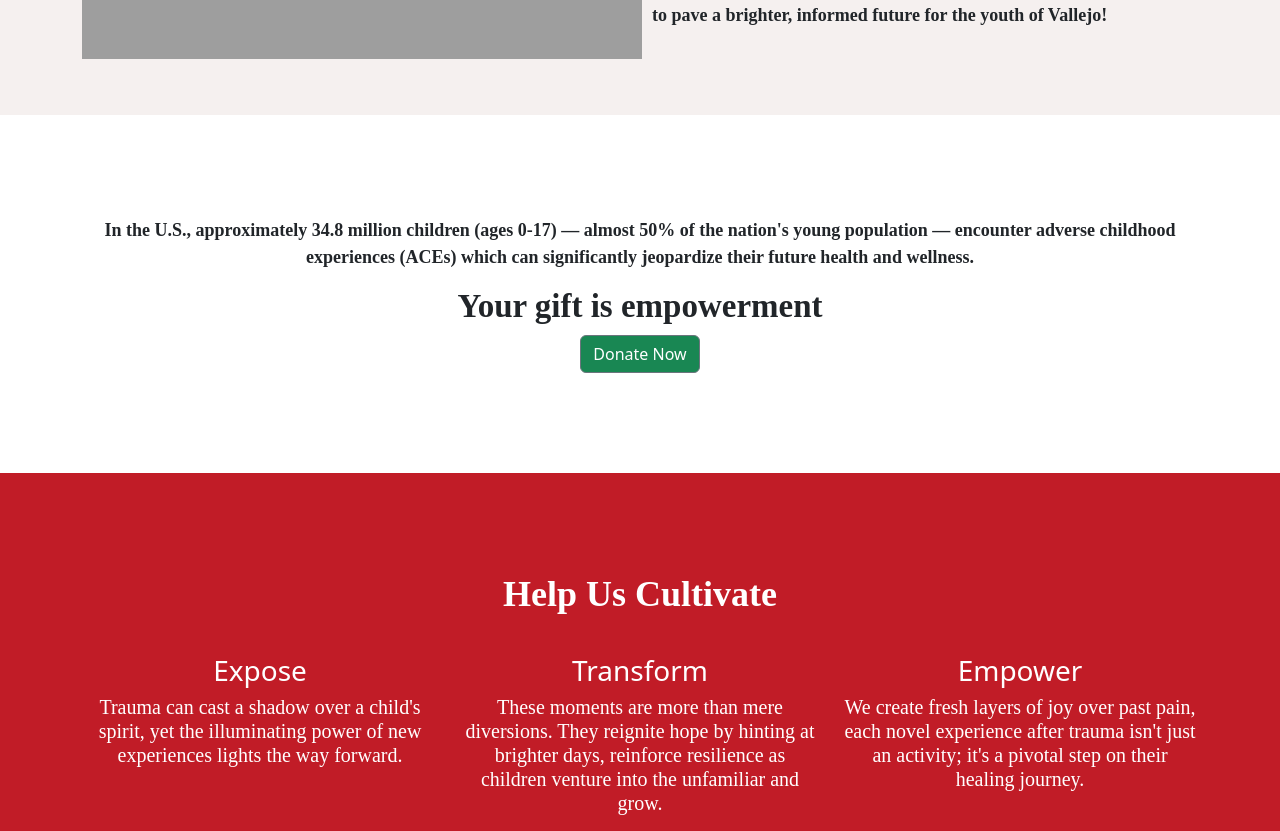
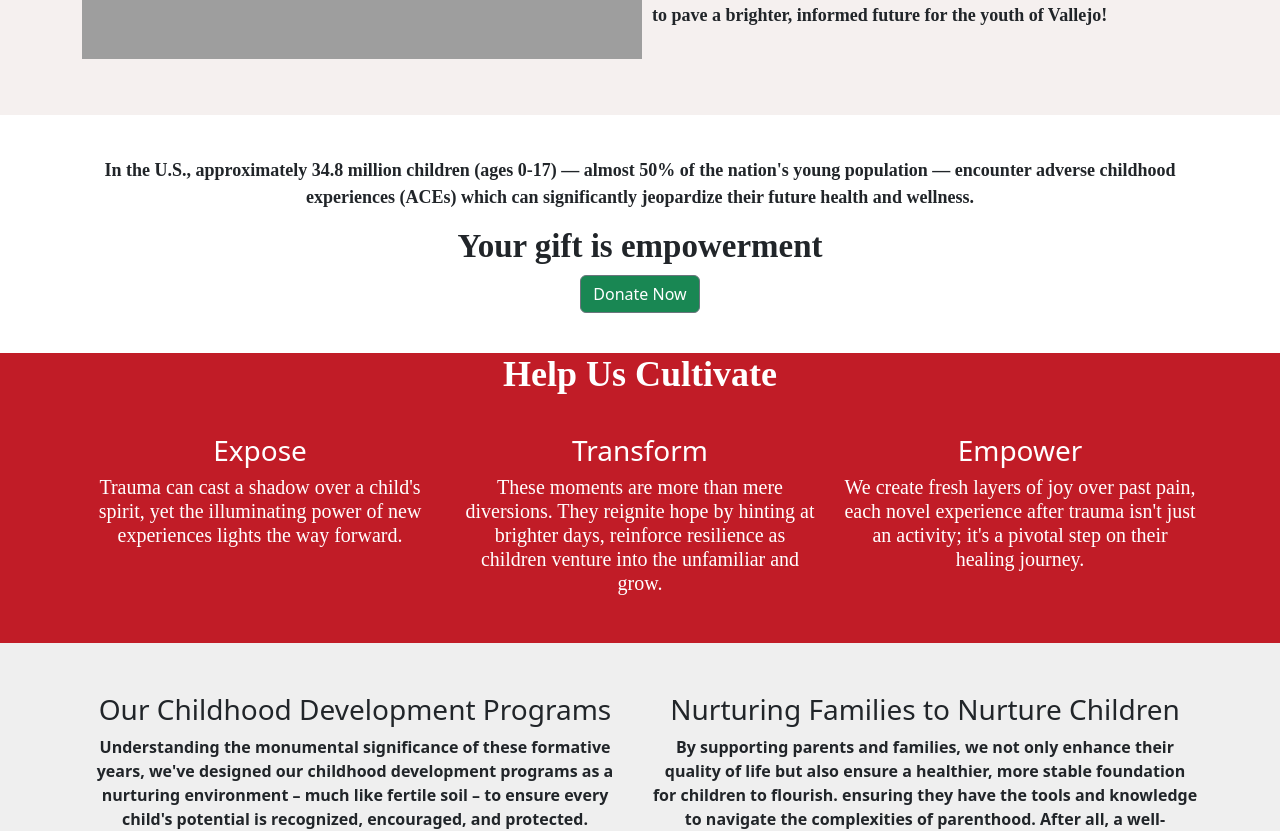
Before and after one commit to Jsmithseo/WatchMeGrowV2, a Next.js app: page / in a window 1280 px wide. Shown: the part 903-1734 px from the top of the page. Built offline with nearby package versions, Linux system fonts and the light colour scheme; grey boxes are pictures that could not be loaded.

Commit message:
adjust spacing on home page

```diff
--- a/pages/components/CenterAlignedButtons.js
+++ b/pages/components/CenterAlignedButtons.js
@@ -4,8 +4,8 @@ import 'bootstrap/dist/css/bootstrap.min.css';
 import Link from 'next/link';
 
 const mainStyle = {
-  paddingTop: '100px',
-  paddingBottom: '100px',
+  paddingTop: '40px',
+  paddingBottom: '40px',
 };
 
 const firstButton = {
--- a/pages/components/ThreeColumnLayout.js
+++ b/pages/components/ThreeColumnLayout.js
@@ -17,8 +17,8 @@ const ThreeColumnLayout = () => {
 
   const mainStyles = {
     backgroundColor: '#C11C27',
-    paddingTop: '100px',
-    paddingBottom: '100px',
+    paddingTop: '40pxpx',
+    paddingBottom: '40px',
     color: '#fff',
   };
 
```
